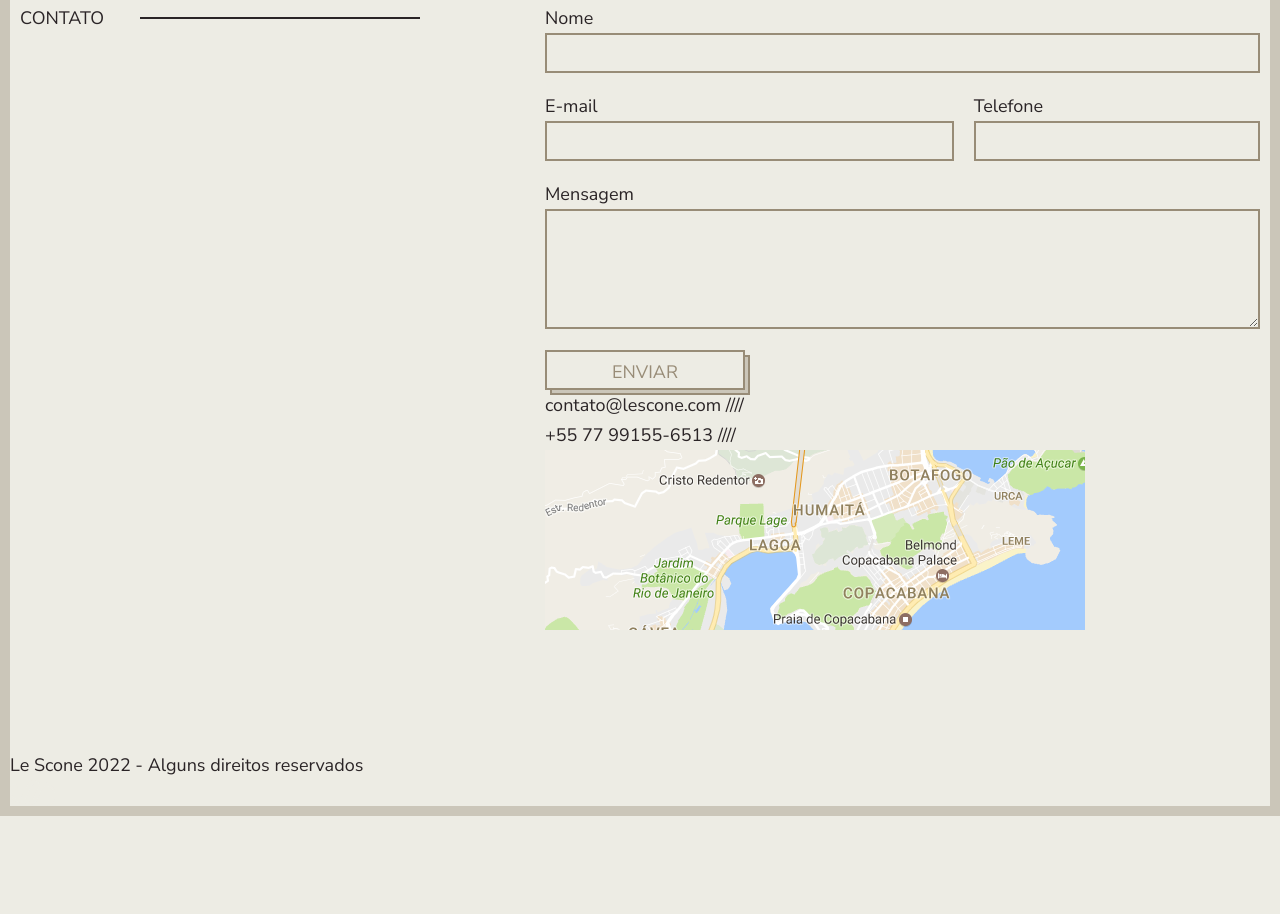
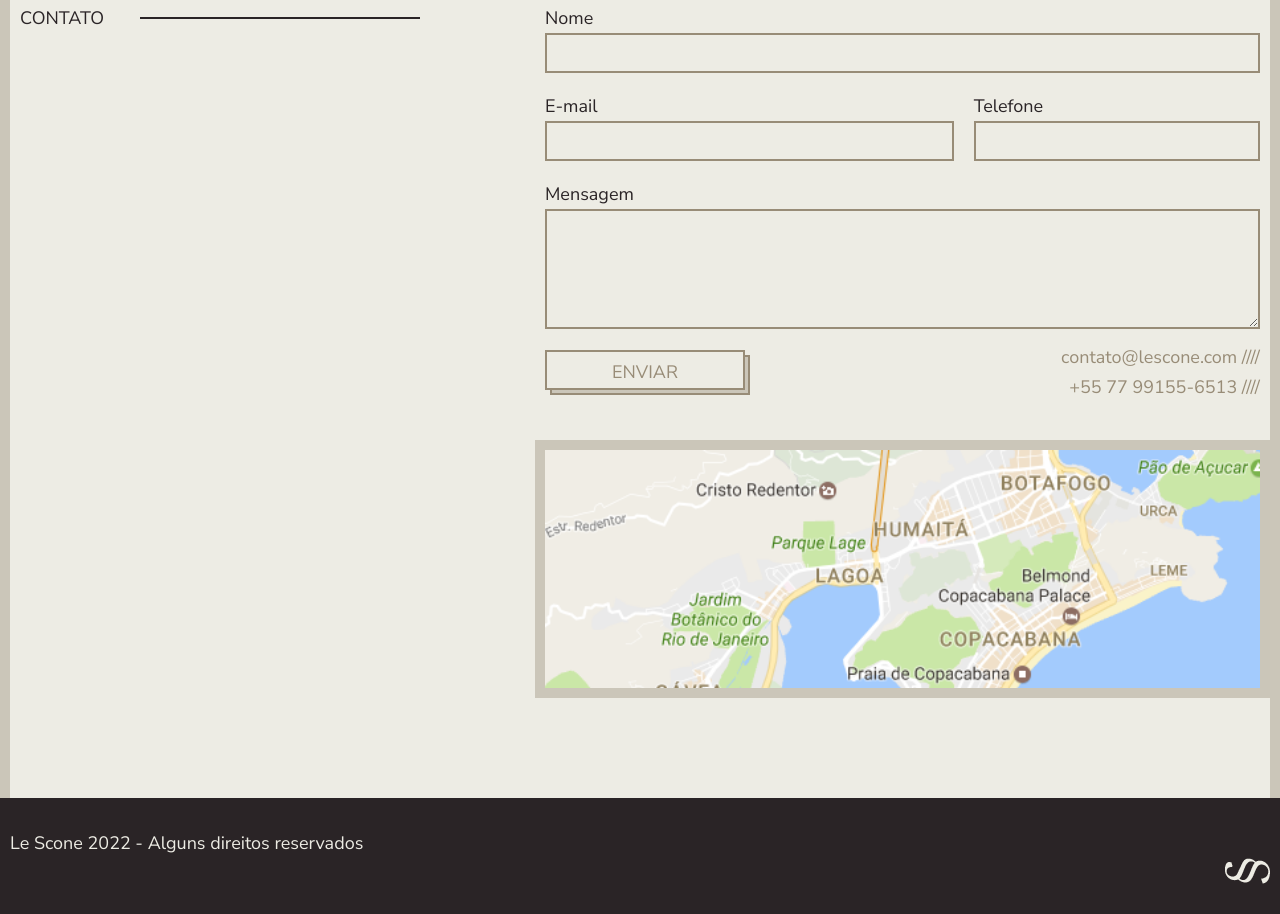
Before and after one commit to ROBERTOCONRADO/Le-Scone---Origamid, a plain HTML site: page index.html in a window 1280 px wide. Shown: the part 1605-2519 px from the top of the page. Before the commit the page ends 2421 px from the top, so only its background shows below. Drawn offline with nearby package versions, Linux system fonts and the light colour scheme.

Commit message:
_footer.scss

```diff
--- a/css/scss/_contato.scss
+++ b/css/scss/_contato.scss
@@ -49,5 +49,25 @@ input.button {
 		box-shadow: none;
 		transition: 0.3s ease-in-out;
 	}
+}
 
+.contato-info {
+	color: $bege-escuro;
+	display: inline-block;
+	margin-top: 2em;
+	margin-bottom: 3em;
+	@include d(l) {
+		float: right;
+		text-align: right;
+		margin-top: -3em;
+	}
 }
+
+.contato-mapa {
+	display: block;
+	@include box-shadow(0 0 0 10px $bege-medio);
+	clear: both;
+	img {
+		width: 100%;
+	};
+}
--- /dev/null
+++ b/css/scss/_footer.scss
@@ -0,0 +1,18 @@
+footer {
+	padding: 20px 0;
+	background: $cinza;
+	@include box-shadow(0 0 0 10px $cinza);
+	p {
+		color: $bege-claro;
+		@include d(s) {
+			text-align: center;
+		}
+	}
+	a img {
+		float: right;
+		@include d(s) {
+			float: none;
+			margin: 20px auto;
+		}
+	}
+}
--- a/css/scss/style.scss
+++ b/css/scss/style.scss
@@ -5,3 +5,4 @@
 @import 'intro';
 @import 'menu';
 @import 'contato';
+@import 'footer';
--- a/index.html
+++ b/index.html
@@ -79,8 +79,9 @@
 				<p>contato@lescone.com ////</p>
 				<p>+55 77 99155-6513 ////</p>
 			</div>
-			<a href="" class="conato-mapa"></a>
-			<img src="img/map.png" alt="Como chegar ao Le scone">
+			<a href="" class="contato-mapa">
+				<img src="img/map.png" alt="Como chegar ao Le scone">
+			</a>
 		</div>
 	</section>
 
```
Also changed, not shown: css/style.css.
